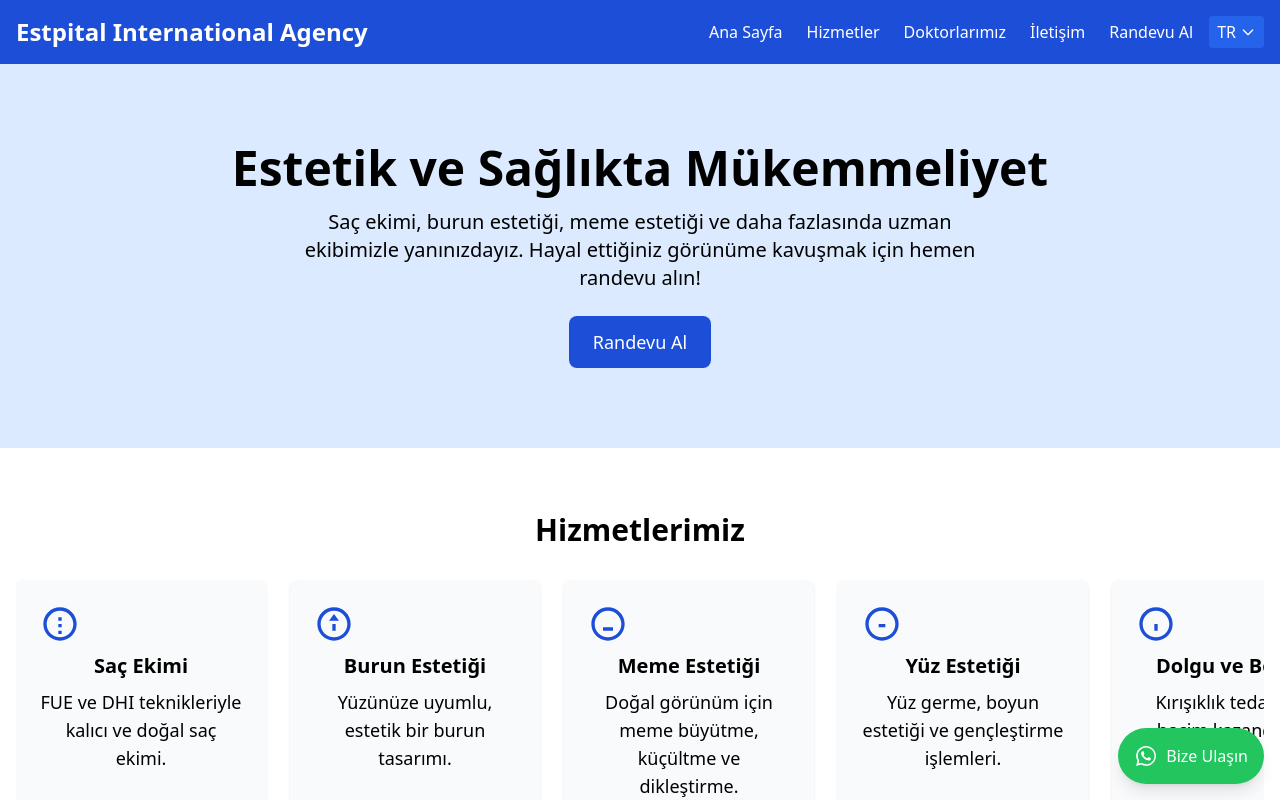
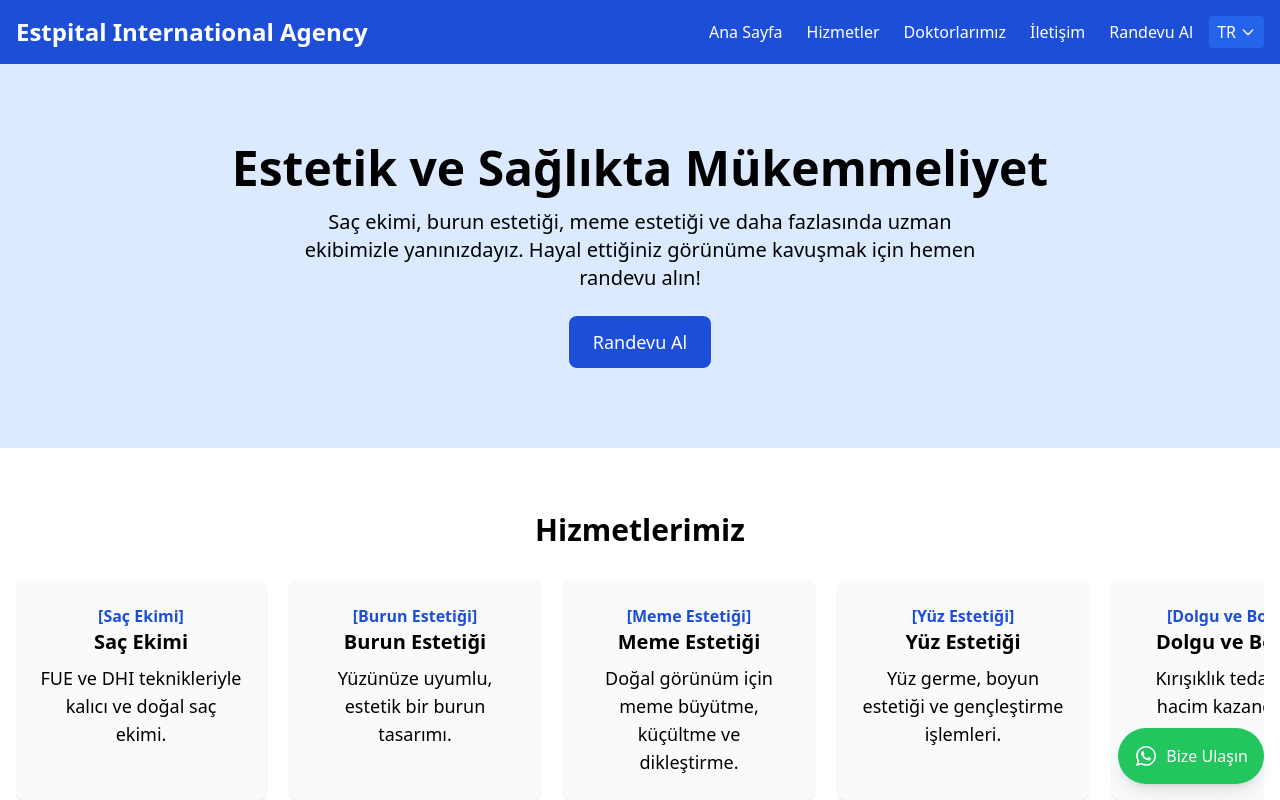
Before and after one commit to Estpital/Estpital-Dynamic-Platform, a React (Create React App) app: page / in a window 1280 px wide. Shown: the top 800 px of the page. Built offline with nearby package versions, Linux system fonts and the light colour scheme.

Commit message:
Update Home.js

```diff
--- a/src/pages/Home.js
+++ b/src/pages/Home.js
@@ -9,71 +9,43 @@ function Home() {
       name: t('service_names.hair_transplant'),
       path: "/sac-ekimi",
       description: "FUE ve DHI teknikleriyle kalıcı ve doğal saç ekimi.",
-      icon: (
-        <svg className="w-8 h-8 sm:w-10 sm:h-10 text-blue-700 mb-2" fill="currentColor" viewBox="0 0 24 24">
-          <path d="M12 2c-5.52 0-10 4.48-10 10s4.48 10 10 10 10-4.48 10-10S17.52 2 12 2zm0 18c-4.42 0-8-3.58-8-8s3.58-8 8-8 8 3.58 8 8-3.58 8-8 8zm-1-12h2v2h-2zm0 4h2v2h-2zm0 4h2v2h-2z"/>
-        </svg>
-      )
+      icon: <span className="text-blue-700 font-bold mb-2">[Saç Ekimi]</span> // SVG yerine sade metin
     },
     {
       name: t('service_names.rhinoplasty'),
       path: "/burun-estetigi",
       description: "Yüzünüze uyumlu, estetik bir burun tasarımı.",
-      icon: (
-        <svg className="w-8 h-8 sm:w-10 sm:h-10 text-blue-700 mb-2" fill="currentColor" viewBox="0 0 24 24">
-          <path d="M12 2C6.48 2 2 6.48 2 12s4.48 10 10 10 10-4.48 10-10S17.52 2 12 2zm0 18c-4.42 0-8-3.58-8-8s3.58-8 8-8 8 3.58 8 8-3.58 8-8 8zm-1-8h2v4h-2zm-2-2h6l-3-4z"/>
-        </svg>
-      )
+      icon: <span className="text-blue-700 font-bold mb-2">[Burun Estetiği]</span>
     },
     {
       name: t('service_names.breast_aesthetics'),
       path: "/meme-estetigi",
       description: "Doğal görünüm için meme büyütme, küçültme ve dikleştirme.",
-      icon: (
-        <svg className="w-8 h-8 sm:w-10 sm:h-10 text-blue-700 mb-2" fill="currentColor" viewBox="0 0 24 24">
-          <path d="M12 2C6.48 2 2 6.48 2 12s4.48 10 10 10 10-4.48 10-10S17.52 2 12 2zm0 18c-4.42 0-8-3.58-8-8s3.58-8 8-8 8 3.58 8 8-3.58 8-8 8zm-3-6h6v2H9z"/>
-        </svg>
-      )
+      icon: <span className="text-blue-700 font-bold mb-2">[Meme Estetiği]</span>
     },
     {
       name: t('service_names.facial_aesthetics'),
       path: "/yuz-estetigi",
       description: "Yüz germe, boyun estetiği ve gençleştirme işlemleri.",
-      icon: (
-        <svg className="w-8 h-8 sm:w-10 sm:h-10 text-blue-700 mb-2" fill="currentColor" viewBox="0 0 24 24">
-          <path d="M12 2C6.48 2 2 6.48 2 12s4.48 10 10 10 10-4.48 10-10S17.52 2 12 2zm0 18c-4.42 0-8-3.58-8-8s3.58-8 8-8 8 3.58 8 8-3.58 8-8 8zm-2-8h4v2h-4z"/>
-        </svg>
-      )
+      icon: <span className="text-blue-700 font-bold mb-2">[Yüz Estetiği]</span>
     },
     {
       name: t('service_names.fillers_botox'),
       path: "/dolgu-botoks",
       description: "Kırışıklık tedavisi ve hacim kazandırma.",
-      icon: (
-        <svg className="w-8 h-8 sm:w-10 sm:h-10 text-blue-700 mb-2" fill="currentColor" viewBox="0 0 24 24">
-          <path d="M12 2C6.48 2 2 6.48 2 12s4.48 10 10 10 10-4.48 10-10S17.52 2 12 2zm0 18c-4.42 0-8-3.58-8-8s3.58-8 8-8 8 3.58 8 8-3.58 8-8 8zm-1-8h2v4h-2zm-2-2l6 6m-6 0l6-6"/>
-        </svg>
-      )
+      icon: <span className="text-blue-700 font-bold mb-2">[Dolgu ve Botoks]</span>
     },
     {
       name: t('service_names.dental_treatments'),
       path: "/dis-tedavileri",
       description: "İmplant, zirkonyum kaplama ve estetik diş çözümleri.",
-      icon: (
-        <svg className="w-8 h-8 sm:w-10 sm:h-10 text-blue-700 mb-2" fill="currentColor" viewBox="0 0 24 24">
-          <path d="M12 2C6.48 2 2 6.48 2 12s4.48 10 10 10 10-4.48 10-10S17.52 2 12 2zm0 18c-4.42 0-8-3.58-8-8s3.58-8 8-8 8 3.58 8 8-3.58 8-8 8zm-2-6h4v2h-4zm-1-4h6v2H9z"/>
-        </svg>
-      )
+      icon: <span className="text-blue-700 font-bold mb-2">[Diş Tedavileri]</span>
     },
     {
       name: t('service_names.tummy_tuck'),
       path: "/karin-germe",
       description: "Daha düz ve sıkı bir karın için karın germe.",
-      icon: (
-        <svg className="w-8 h-8 sm:w-10 sm:h-10 text-blue-700 mb-2" fill="currentColor" viewBox="0 0 24 24">
-          <path d="M12 2C6.48 2 2 6.48 2 12s4.48 10 10 10 10-4.48 10-10S17.52 2 12 2zm0 18c-4.42 0-8-3.58-8-8s3.58-8 8-8 8 3.58 8 8-3.58 8-8 8zm-3-6h6v2H9z"/>
-        </svg>
-      )
+      icon: <span className="text-blue-700 font-bold mb-2">[Karın Germe]</span>
     },
   ];
 
```
